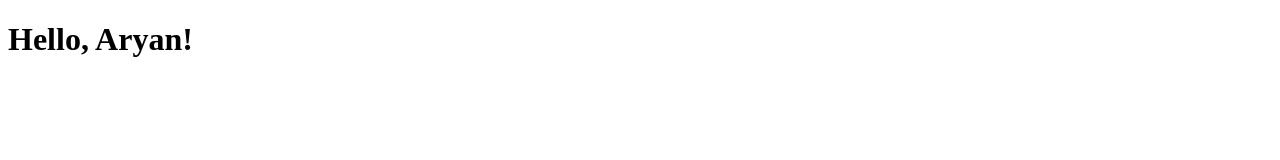
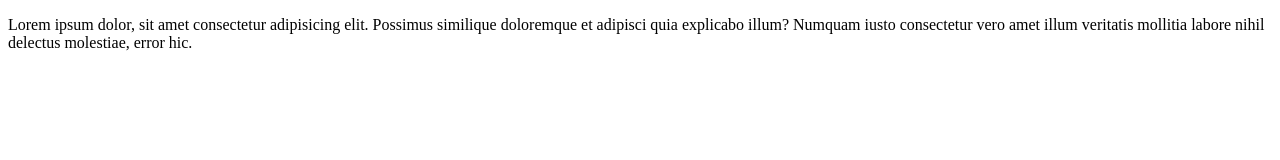
Before and after one commit to AryanGhatge/Myntra-Clone, a plain HTML site: page index.html in a window 1280 px wide. Drawn offline with Linux system fonts and the light colour scheme.

Commit message:
changed content

```diff
--- a/index.html
+++ b/index.html
@@ -9,7 +9,9 @@
 <body>
     <header></header>
     <main>
-        <h1>Hello, Aryan!</h1>
+        <p>
+            Lorem ipsum dolor, sit amet consectetur adipisicing elit. Possimus similique doloremque et adipisci quia explicabo illum? Numquam iusto consectetur vero amet illum veritatis mollitia labore nihil delectus molestiae, error hic.
+        </p>
     </main>
     <footer></footer>
     <script src="script.js"></script>
```
